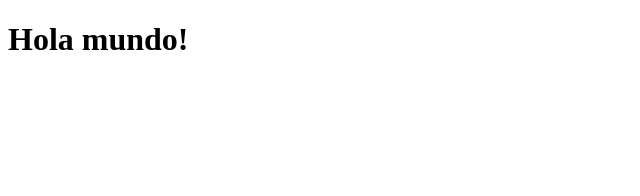
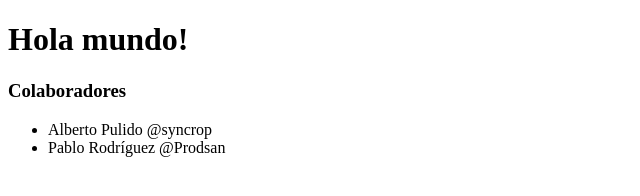
Before and after one commit to Prodsan/Prueba, a plain HTML site: page index.html in a window 1280 px wide. Shown: the whole page, without its empty margins (0-640 px from the left). Drawn offline with Linux system fonts and the light colour scheme.

Commit message:
agrego colaboradores del proyecto

```diff
--- a/index.html
+++ b/index.html
@@ -5,5 +5,10 @@
 </head>
 <body>
 <h1>Hola mundo!</h1>
+<h3>Colaboradores</h3>
+<ul>
+	<li>Alberto Pulido @syncrop</li>
+	<li>Pablo Rodríguez @Prodsan</li>
+</ul>
 </body>
 </html>
--- /dev/null
+++ b/styles/style.css
@@ -0,0 +1,3 @@
+ul {
+	text-decoration: none;
+}
```
